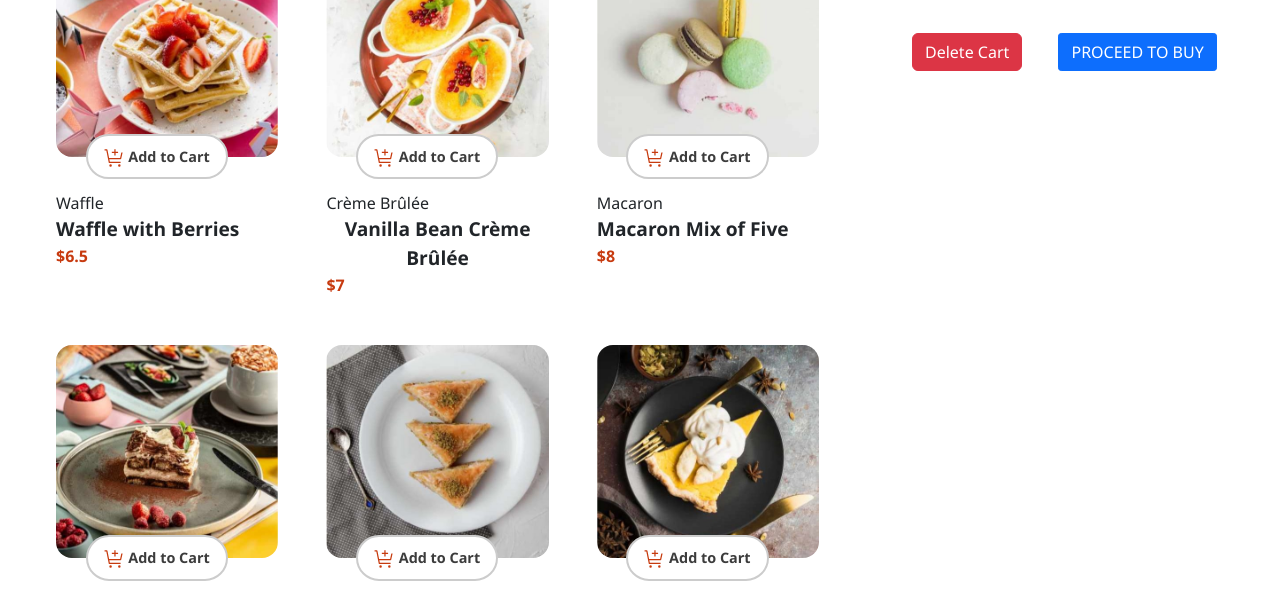
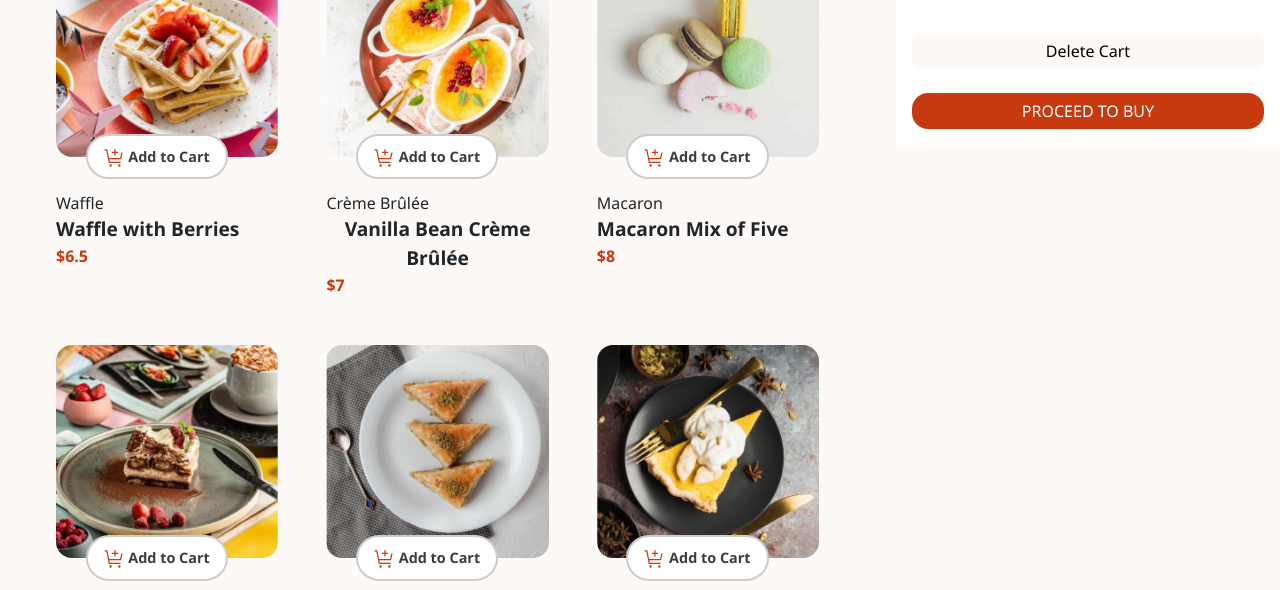
Before and after one commit to austine299/resturant, a plain HTML site: page index.html in a window 1280 px wide. Shown: the part 153-743 px from the top of the page. Drawn offline with nearby package versions, Linux system fonts and the light colour scheme.

Commit message:
my work update

```diff
--- a/index.html
+++ b/index.html
@@ -38,7 +38,7 @@
 
         <div class="btn-container">
           <button class="delete btn btn-danger">Delete Cart</button>
-          <button class="buy-btn btn btn-primary">PROCEED TO BUY</button>
+          <button class="buy-btn btn ">PROCEED TO BUY</button>
         </div>
       </div>
     </div>
--- a/style.css
+++ b/style.css
@@ -9,6 +9,10 @@
 h1 {
     text-align: center;
     margin: 1rem 0;
+}
+
+body{
+    background-color: hsl(20, 50%, 98%);
 }
 
 .body {
@@ -165,15 +169,43 @@ hr {
 }
 
 .delete{
+    width: 100%;
+    margin: 0;
     margin-top: 1.5rem;
-    margin-right: 2rem;
+    border-radius: 0.5rem;
+    border: hsl(20, 50%, 98%);
+    background-color:hsl(20, 50%, 98%) ;
+    color: black;
+}
+
+.delete:hover{
+    width: 100%;
+    margin: 0;
+    margin-top: 1.5rem;
+    border-radius: 0.5rem;
+    border: hsl(20, 50%, 98%);
+    background-color:hsl(20, 50%, 98%) ;
+    color: black;
 }
 
 .buy-btn {
-    width: auto;
+    width: 100%;
     margin: 0;
     margin-top: 1.5rem;
-    border-radius: 0.2rem;
+    border-radius: 1rem;
+    border: hsl(14, 86%, 42%);
+    background-color:hsl(14, 86%, 42%) ;
+    color: #fff;
+}
+
+.buy-btn:hover{
+    width: 100%;
+    margin: 0;
+    margin-top: 1.5rem;
+        border-radius: 1rem;
+        border: hsl(14, 86%, 42%);
+    background-color:hsl(14, 86%, 42%);
+    color: #fff;
 }
 
 .footer{
```
